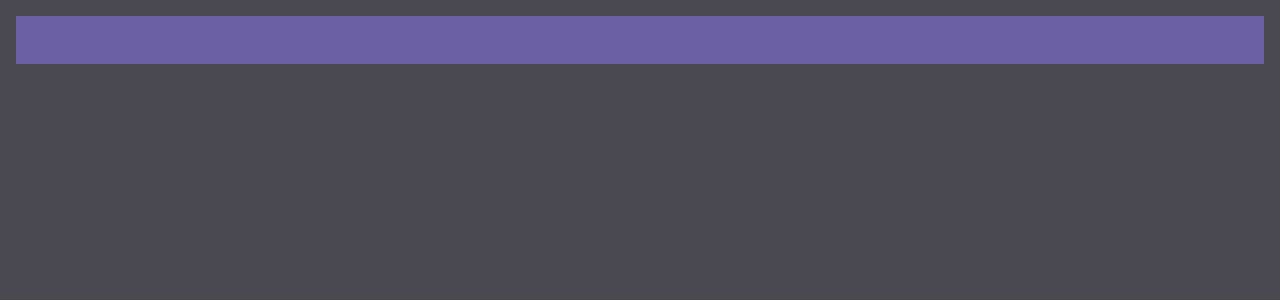
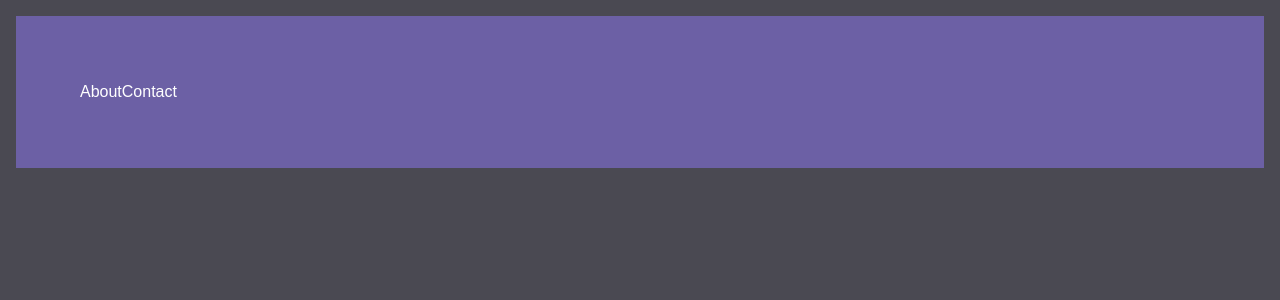
Before and after one commit to SebZG/SentraPass, a React (Vite) app: page /aboutcontact in a window 1280 px wide. Before the commit this address had no page. Shown: the top 300 px of the page. Built offline with nearby package versions, Linux system fonts and the light colour scheme.

Commit message:
Add Scaffolding

```diff
--- a/src/App.jsx
+++ b/src/App.jsx
@@ -1,6 +1,7 @@
 import { BrowserRouter as Router, Routes, Route } from 'react-router-dom';
 
 import Landing from './pages/Landing'
+import AboutContact from './pages/AboutContact'
 import LoginSignup from './pages/LoginSignup'
 import Dash from './pages/Dash'
 import Account from './pages/Account'
@@ -12,6 +13,7 @@
 			<Routes>
 
 				<Route path='/' element={<Landing />} />
+				<Route path='/aboutcontact' element={<AboutContact />} />
 				<Route path='/login' element={<LoginSignup />} />
 				<Route path='/dash' element={<Dash />} />
 				<Route path='/account' element={<Account />} />
--- /dev/null
+++ b/src/pages/AboutContact/AboutContact.jsx
@@ -0,0 +1,8 @@
+import './AboutContact.css'
+
+const AboutContact = () => {
+   return (
+      <div>AboutContact</div>
+   )
+}
+export default AboutContact;
--- /dev/null
+++ b/src/pages/AboutContact/index.jsx
@@ -0,0 +1,3 @@
+import AboutContact from "./AboutContact";
+
+export default AboutContact;
```
Also changed, not shown: src/Components/AboutContactPageComponents/PlaceholderFile.txt (added), src/pages/AboutContact/AboutContact.css (added).
